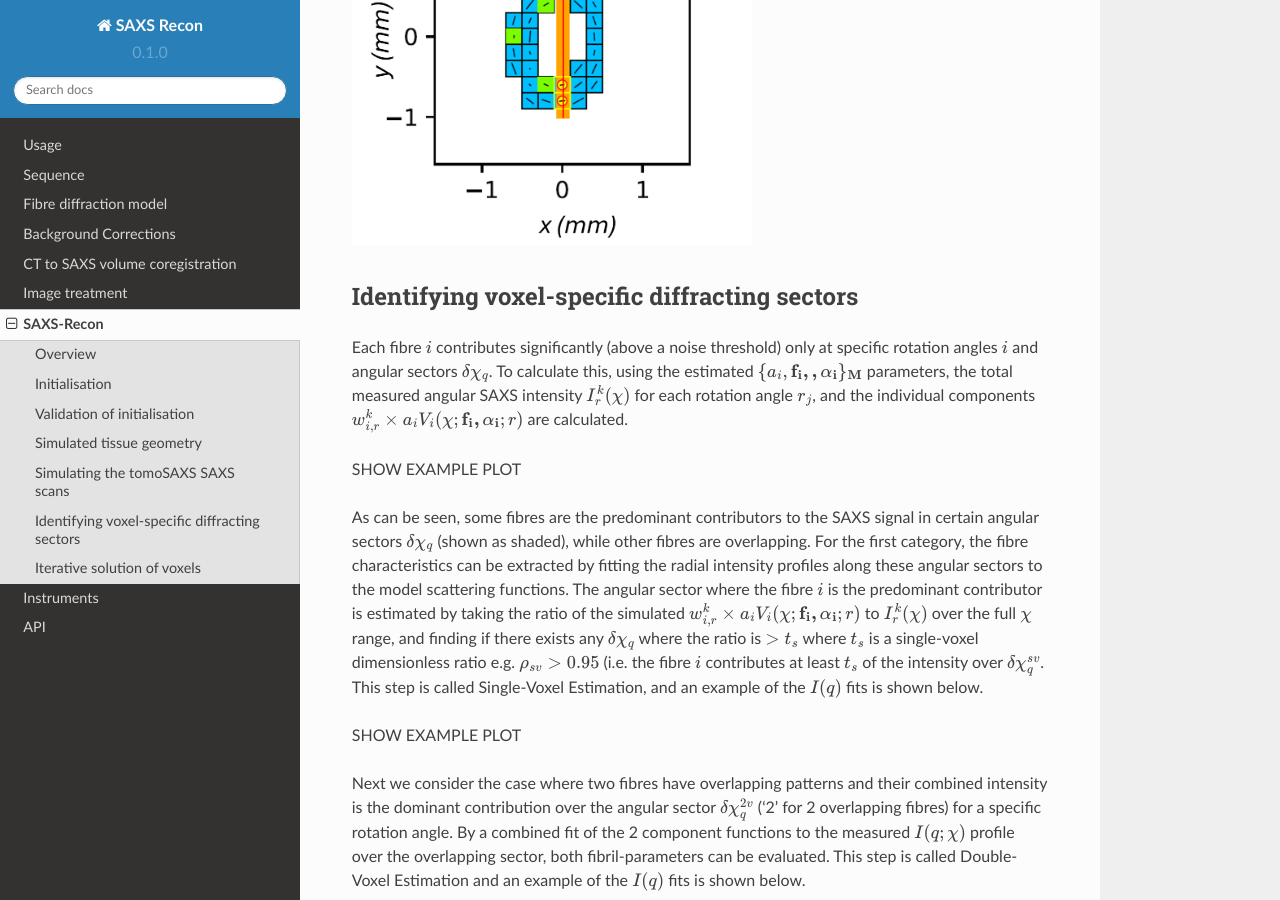
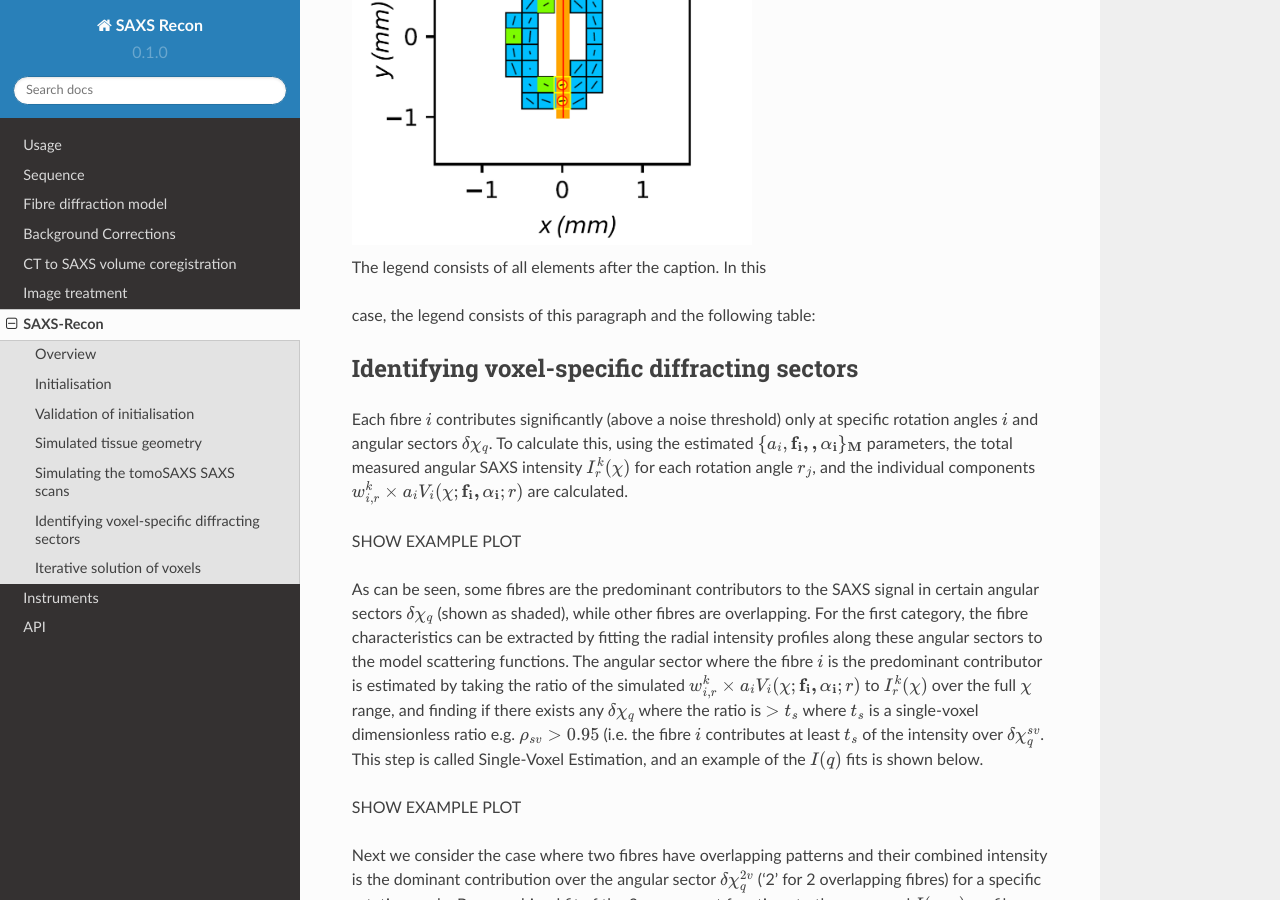
Before and after one commit to himadri111/saxs-docs-tutorial, a Sphinx documentation site: the page built from docs/source/saxsrecon.rst, in a window 1280 px wide and 900 px high, scrolled down 3849 px. Built offline with Sphinx 7.4.7 and the Read the Docs theme 2.0.0, drawn with Linux system fonts in a browser that asks for light colours.

Commit message:
Update saxsrecon.rst

```diff
--- a/docs/source/saxsrecon.rst
+++ b/docs/source/saxsrecon.rst
@@ -106,8 +106,13 @@
 
 The 2D pattern for this path is shown below, along with a visually clearer polar representation. Note that in real data, the 2D pattern will be the experimental one.
 
-.. image:: figures-saxsrecon/190124_2DSAXS_PolarPlot.png
+.. figure:: figures-saxsrecon/190124_2DSAXS_PolarPlot.png
   :width: 400
+
+  ..
+
+  The legend consists of all elements after the caption.  In this
+case, the legend consists of this paragraph and the following table:
 
 .. _singlevoxel:
 
```
